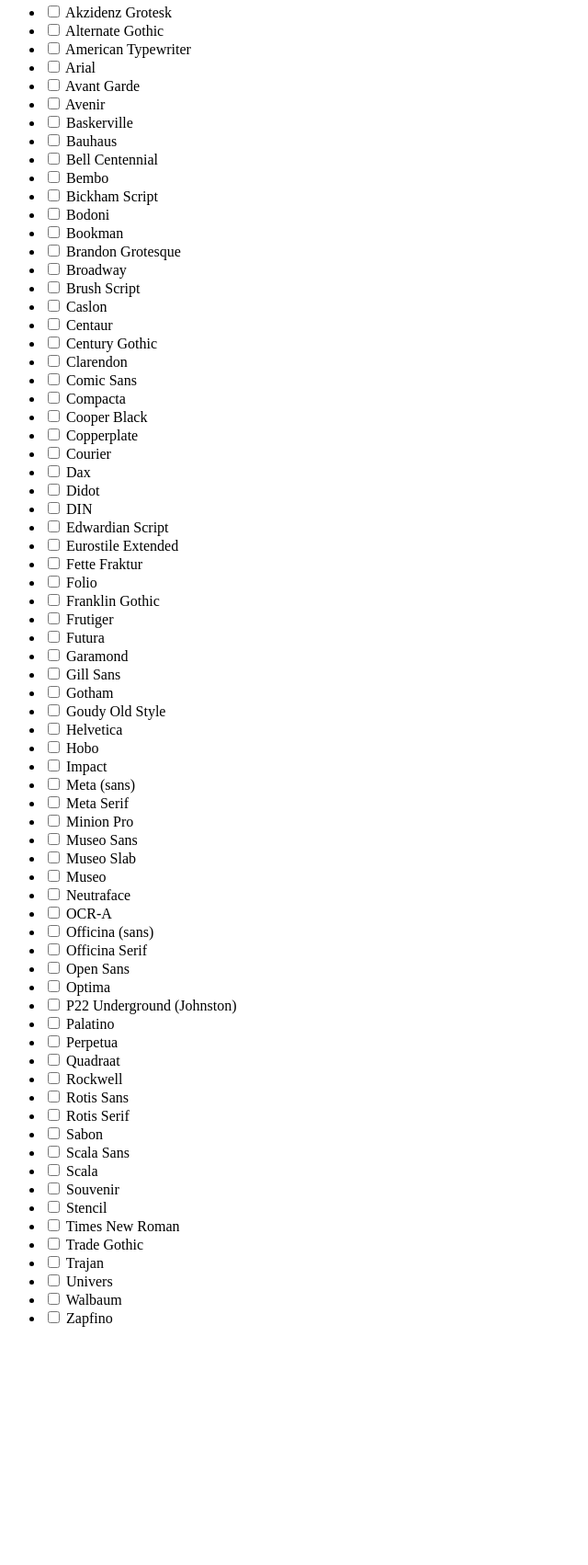
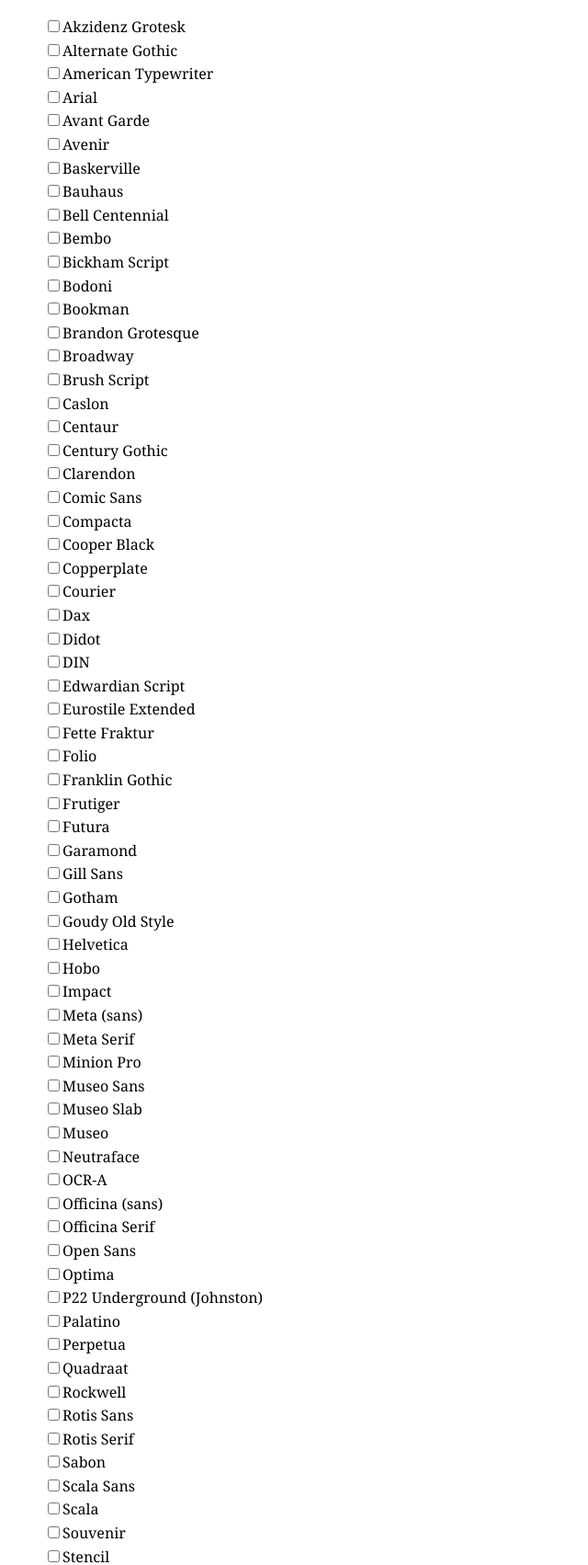
Before and after one commit to kevincoleman/font-familiarization, a plain HTML site: page index.html in a window 1280 px wide. Shown: the part 77-1779 px from the top of the page at 92% size, without its empty margins (0-640 px from the left). Before the commit the page ends 1536 px from the top, so only its background shows below. Drawn offline with Linux system fonts and the light colour scheme.

Commit message:
add labels and some styles

```diff
--- a/index.html
+++ b/index.html
@@ -2,82 +2,89 @@
 <html>
     <head>
         <title>Font Familiarization List</title>
+        <style>
+            * {
+                font-family:Georgia, 'Times New Roman', Times, serif;
+                line-height: 1.6;
+            }
+            li { list-style: none; }
+        </style>
     </head>
     <body>
         <h1>Font Familiarization List</h1>
         <ul>
-  <li><input type="checkbox"> Akzidenz Grotesk</li>
-  <li><input type="checkbox"> Alternate Gothic</li>
-  <li><input type="checkbox"> American Typewriter</li>
-  <li><input type="checkbox"> Arial</li>
-  <li><input type="checkbox"> Avant Garde</li>
-  <li><input type="checkbox"> Avenir</li>
-  <li><input type="checkbox"> Baskerville</li>
-  <li><input type="checkbox"> Bauhaus</li>
-  <li><input type="checkbox"> Bell Centennial</li>
-  <li><input type="checkbox"> Bembo</li>
-  <li><input type="checkbox"> Bickham Script</li>
-  <li><input type="checkbox"> Bodoni</li>
-  <li><input type="checkbox"> Bookman</li>
-  <li><input type="checkbox"> Brandon Grotesque</li>
-  <li><input type="checkbox"> Broadway</li>
-  <li><input type="checkbox"> Brush Script</li>
-  <li><input type="checkbox"> Caslon</li>
-  <li><input type="checkbox"> Centaur</li>
-  <li><input type="checkbox"> Century Gothic</li>
-  <li><input type="checkbox"> Clarendon</li>
-  <li><input type="checkbox"> Comic Sans</li>
-  <li><input type="checkbox"> Compacta</li>
-  <li><input type="checkbox"> Cooper Black</li>
-  <li><input type="checkbox"> Copperplate</li>
-  <li><input type="checkbox"> Courier</li>
-  <li><input type="checkbox"> Dax</li>
-  <li><input type="checkbox"> Didot</li>
-  <li><input type="checkbox"> DIN</li>
-  <li><input type="checkbox"> Edwardian Script</li>
-  <li><input type="checkbox"> Eurostile Extended</li>
-  <li><input type="checkbox"> Fette Fraktur</li>
-  <li><input type="checkbox"> Folio</li>
-  <li><input type="checkbox"> Franklin Gothic</li>
-  <li><input type="checkbox"> Frutiger</li>
-  <li><input type="checkbox"> Futura</li>
-  <li><input type="checkbox"> Garamond</li>
-  <li><input type="checkbox"> Gill Sans</li>
-  <li><input type="checkbox"> Gotham</li>
-  <li><input type="checkbox"> Goudy Old Style</li>
-  <li><input type="checkbox"> Helvetica</li>
-  <li><input type="checkbox"> Hobo</li>
-  <li><input type="checkbox"> Impact</li>
-  <li><input type="checkbox"> Meta (sans)</li>
-  <li><input type="checkbox"> Meta Serif</li>
-  <li><input type="checkbox"> Minion Pro</li>
-  <li><input type="checkbox"> Museo Sans</li>
-  <li><input type="checkbox"> Museo Slab</li>
-  <li><input type="checkbox"> Museo</li>
-  <li><input type="checkbox"> Neutraface</li>
-  <li><input type="checkbox"> OCR-A</li>
-  <li><input type="checkbox"> Officina (sans)</li>
-  <li><input type="checkbox"> Officina Serif</li>
-  <li><input type="checkbox"> Open Sans</li>
-  <li><input type="checkbox"> Optima</li>
-  <li><input type="checkbox"> P22 Underground (Johnston)</li>
-  <li><input type="checkbox"> Palatino</li>
-  <li><input type="checkbox"> Perpetua</li>
-  <li><input type="checkbox"> Quadraat</li>
-  <li><input type="checkbox"> Rockwell</li>
-  <li><input type="checkbox"> Rotis Sans</li>
-  <li><input type="checkbox"> Rotis Serif</li>
-  <li><input type="checkbox"> Sabon</li>
-  <li><input type="checkbox"> Scala Sans</li>
-  <li><input type="checkbox"> Scala</li>
-  <li><input type="checkbox"> Souvenir</li>
-  <li><input type="checkbox"> Stencil</li>
-  <li><input type="checkbox"> Times New Roman</li>
-  <li><input type="checkbox"> Trade Gothic</li>
-  <li><input type="checkbox"> Trajan</li>
-  <li><input type="checkbox"> Univers</li>
-  <li><input type="checkbox"> Walbaum</li>
-  <li><input type="checkbox"> Zapfino</li>
-</ul>
+            <li><input type="checkbox" id="Akzidenz Grotesk"><label for="Akzidenz Grotesk">Akzidenz Grotesk</label></li>
+            <li><input type="checkbox" id="Alternate Gothic"><label for="Alternate Gothic">Alternate Gothic</label></li>
+            <li><input type="checkbox" id="American Typewriter"><label for="American Typewriter">American Typewriter</label></li>
+            <li><input type="checkbox" id="Arial"><label for="Arial">Arial</label></li>
+            <li><input type="checkbox" id="Avant Garde"><label for="Avant Garde">Avant Garde</label></li>
+            <li><input type="checkbox" id="Avenir"><label for="Avenir">Avenir</label></li>
+            <li><input type="checkbox" id="Baskerville"><label for="Baskerville">Baskerville</label></li>
+            <li><input type="checkbox" id="Bauhaus"><label for="Bauhaus">Bauhaus</label></li>
+            <li><input type="checkbox" id="Bell Centennial"><label for="Bell Centennial">Bell Centennial</label></li>
+            <li><input type="checkbox" id="Bembo"><label for="Bembo">Bembo</label></li>
+            <li><input type="checkbox" id="Bickham Script"><label for="Bickham Script">Bickham Script</label></li>
+            <li><input type="checkbox" id="Bodoni"><label for="Bodoni">Bodoni</label></li>
+            <li><input type="checkbox" id="Bookman"><label for="Bookman">Bookman</label></li>
+            <li><input type="checkbox" id="Brandon Grotesque"><label for="Brandon Grotesque">Brandon Grotesque</label></li>
+            <li><input type="checkbox" id="Broadway"><label for="Broadway">Broadway</label></li>
+            <li><input type="checkbox" id="Brush Script"><label for="Brush Script">Brush Script</label></li>
+            <li><input type="checkbox" id="Caslon"><label for="Caslon">Caslon</label></li>
+            <li><input type="checkbox" id="Centaur"><label for="Centaur">Centaur</label></li>
+            <li><input type="checkbox" id="Century Gothic"><label for="Century Gothic">Century Gothic</label></li>
+            <li><input type="checkbox" id="Clarendon"><label for="Clarendon">Clarendon</label></li>
+            <li><input type="checkbox" id="Comic Sans"><label for="Comic Sans">Comic Sans</label></li>
+            <li><input type="checkbox" id="Compacta"><label for="Compacta">Compacta</label></li>
+            <li><input type="checkbox" id="Cooper Black"><label for="Cooper Black">Cooper Black</label></li>
+            <li><input type="checkbox" id="Copperplate"><label for="Copperplate">Copperplate</label></li>
+            <li><input type="checkbox" id="Courier"><label for="Courier">Courier</label></li>
+            <li><input type="checkbox" id="Dax"><label for="Dax">Dax</label></li>
+            <li><input type="checkbox" id="Didot"><label for="Didot">Didot</label></li>
+            <li><input type="checkbox" id="DIN"><label for="DIN">DIN</label></li>
+            <li><input type="checkbox" id="Edwardian Script"><label for="Edwardian Script">Edwardian Script</label></li>
+            <li><input type="checkbox" id="Eurostile Extended"><label for="Eurostile Extended">Eurostile Extended</label></li>
+            <li><input type="checkbox" id="Fette Fraktur"><label for="Fette Fraktur">Fette Fraktur</label></li>
+            <li><input type="checkbox" id="Folio"><label for="Folio">Folio</label></li>
+            <li><input type="checkbox" id="Franklin Gothic"><label for="Franklin Gothic">Franklin Gothic</label></li>
+            <li><input type="checkbox" id="Frutiger"><label for="Frutiger">Frutiger</label></li>
+            <li><input type="checkbox" id="Futura"><label for="Futura">Futura</label></li>
+            <li><input type="checkbox" id="Garamond"><label for="Garamond">Garamond</label></li>
+            <li><input type="checkbox" id="Gill Sans"><label for="Gill Sans">Gill Sans</label></li>
+            <li><input type="checkbox" id="Gotham"><label for="Gotham">Gotham</label></li>
+            <li><input type="checkbox" id="Goudy Old Style"><label for="Goudy Old Style">Goudy Old Style</label></li>
+            <li><input type="checkbox" id="Helvetica"><label for="Helvetica">Helvetica</label></li>
+            <li><input type="checkbox" id="Hobo"><label for="Hobo">Hobo</label></li>
+            <li><input type="checkbox" id="Impact"><label for="Impact">Impact</label></li>
+            <li><input type="checkbox" id="Meta (sans)"><label for="Meta (sans)">Meta (sans)</label></li>
+            <li><input type="checkbox" id="Meta Serif"><label for="Meta Serif">Meta Serif</label></li>
+            <li><input type="checkbox" id="Minion Pro"><label for="Minion Pro">Minion Pro</label></li>
+            <li><input type="checkbox" id="Museo Sans"><label for="Museo Sans">Museo Sans</label></li>
+            <li><input type="checkbox" id="Museo Slab"><label for="Museo Slab">Museo Slab</label></li>
+            <li><input type="checkbox" id="Museo"><label for="Museo">Museo</label></li>
+            <li><input type="checkbox" id="Neutraface"><label for="Neutraface">Neutraface</label></li>
+            <li><input type="checkbox" id="OCR-A"><label for="OCR-A">OCR-A</label></li>
+            <li><input type="checkbox" id="Officina (sans)"><label for="Officina (sans)">Officina (sans)</label></li>
+            <li><input type="checkbox" id="Officina Serif"><label for="Officina Serif">Officina Serif</label></li>
+            <li><input type="checkbox" id="Open Sans"><label for="Open Sans">Open Sans</label></li>
+            <li><input type="checkbox" id="Optima"><label for="Optima">Optima</label></li>
+            <li><input type="checkbox" id="P22 Underground (Johnston)"><label for="P22 Underground (Johnston)">P22 Underground (Johnston)</label></li>
+            <li><input type="checkbox" id="Palatino"><label for="Palatino">Palatino</label></li>
+            <li><input type="checkbox" id="Perpetua"><label for="Perpetua">Perpetua</label></li>
+            <li><input type="checkbox" id="Quadraat"><label for="Quadraat">Quadraat</label></li>
+            <li><input type="checkbox" id="Rockwell"><label for="Rockwell">Rockwell</label></li>
+            <li><input type="checkbox" id="Rotis Sans"><label for="Rotis Sans">Rotis Sans</label></li>
+            <li><input type="checkbox" id="Rotis Serif"><label for="Rotis Serif">Rotis Serif</label></li>
+            <li><input type="checkbox" id="Sabon"><label for="Sabon">Sabon</label></li>
+            <li><input type="checkbox" id="Scala Sans"><label for="Scala Sans">Scala Sans</label></li>
+            <li><input type="checkbox" id="Scala"><label for="Scala">Scala</label></li>
+            <li><input type="checkbox" id="Souvenir"><label for="Souvenir">Souvenir</label></li>
+            <li><input type="checkbox" id="Stencil"><label for="Stencil">Stencil</label></li>
+            <li><input type="checkbox" id="Times New Roman"><label for="Times New Roman">Times New Roman</label></li>
+            <li><input type="checkbox" id="Trade Gothic"><label for="Trade Gothic">Trade Gothic</label></li>
+            <li><input type="checkbox" id="Trajan"><label for="Trajan">Trajan</label></li>
+            <li><input type="checkbox" id="Univers"><label for="Univers">Univers</label></li>
+            <li><input type="checkbox" id="Walbaum"><label for="Walbaum">Walbaum</label></li>
+            <li><input type="checkbox" id="Zapfino"><label for="Zapfino">Zapfino</label></li>
+        </ul>
     </body>
 </html>
```
